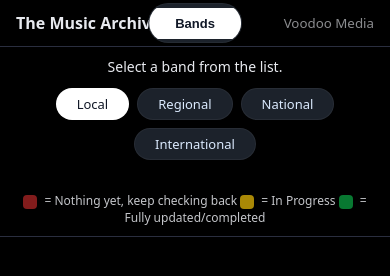
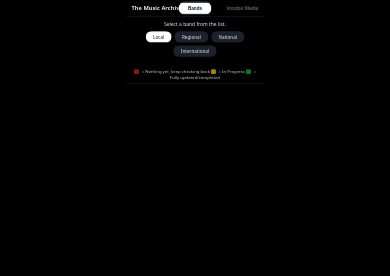
Before and after one commit to ruyven12/Music, a website: page index.html in a window 390 px wide. Drawn offline with Linux system fonts and the light colour scheme; no server answers.

Commit message:
Update index.html

```diff
--- a/index.html
+++ b/index.html
@@ -481,6 +481,13 @@
     overflow-y: visible;
   }
 }
+
+  /* AUTO-SHRINK entire UI in portrait mode to prevent cutoff */
+@media screen and (orientation: portrait) {
+  body {
+    transform-origin: top center;
+  }
+}
 </style>
 
 
@@ -525,5 +532,21 @@
   window.addEventListener('orientationchange', setVH);
 </script>
 
+    <script>
+function adjustScale() {
+    const contentWidth = 1100; // ← replace with the REAL width your layout is designed for
+    const viewportWidth = window.innerWidth;
+
+    // only shrink if viewport is narrower than your layout
+    let scale = Math.min(1, viewportWidth / contentWidth);
+
+    document.body.style.transform = `scale(${scale})`;
+}
+
+// Run on load + on rotation + on resize
+window.addEventListener("load", adjustScale);
+window.addEventListener("resize", adjustScale);
+window.addEventListener("orientationchange", adjustScale);
+</script>
   </body>
 </html>
```
